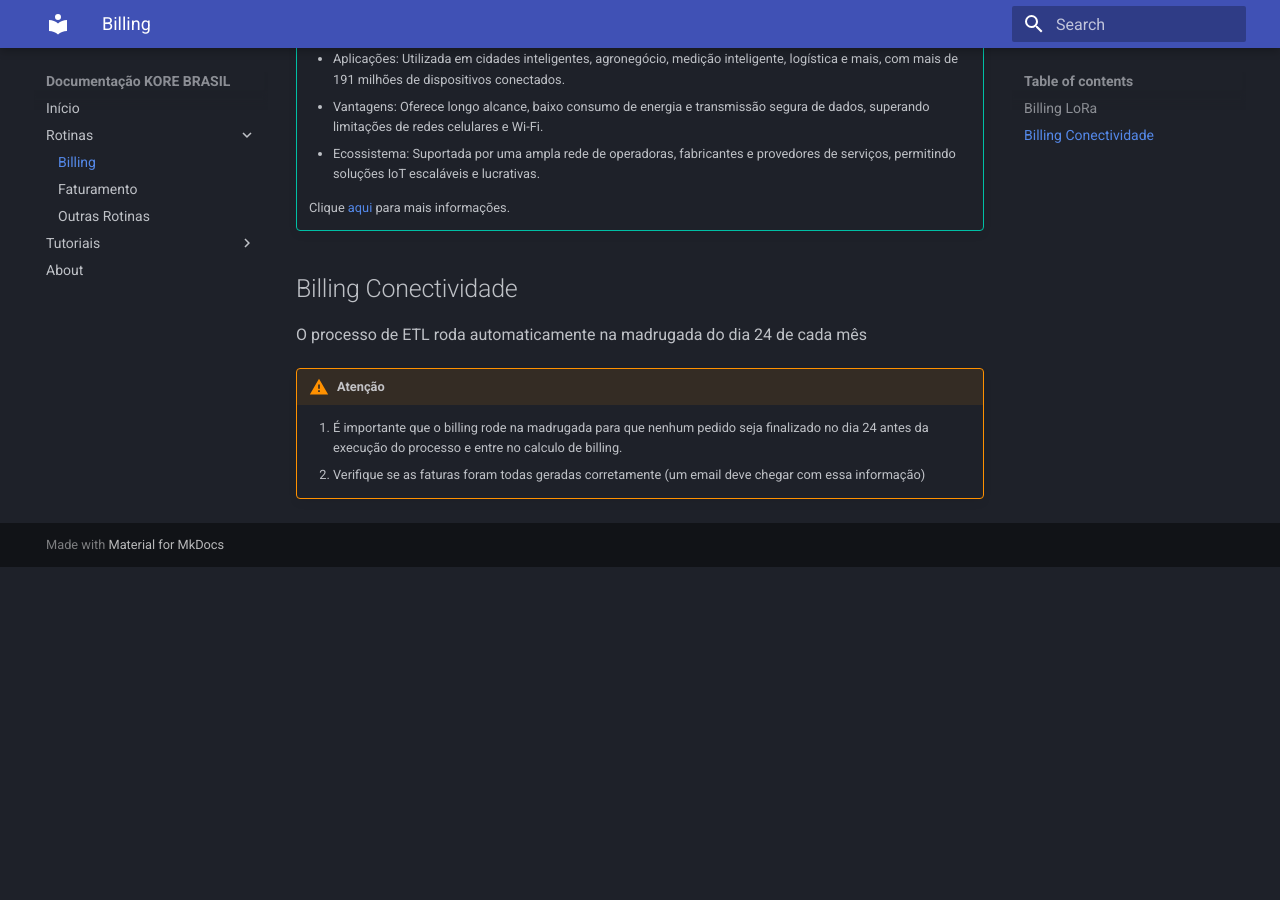
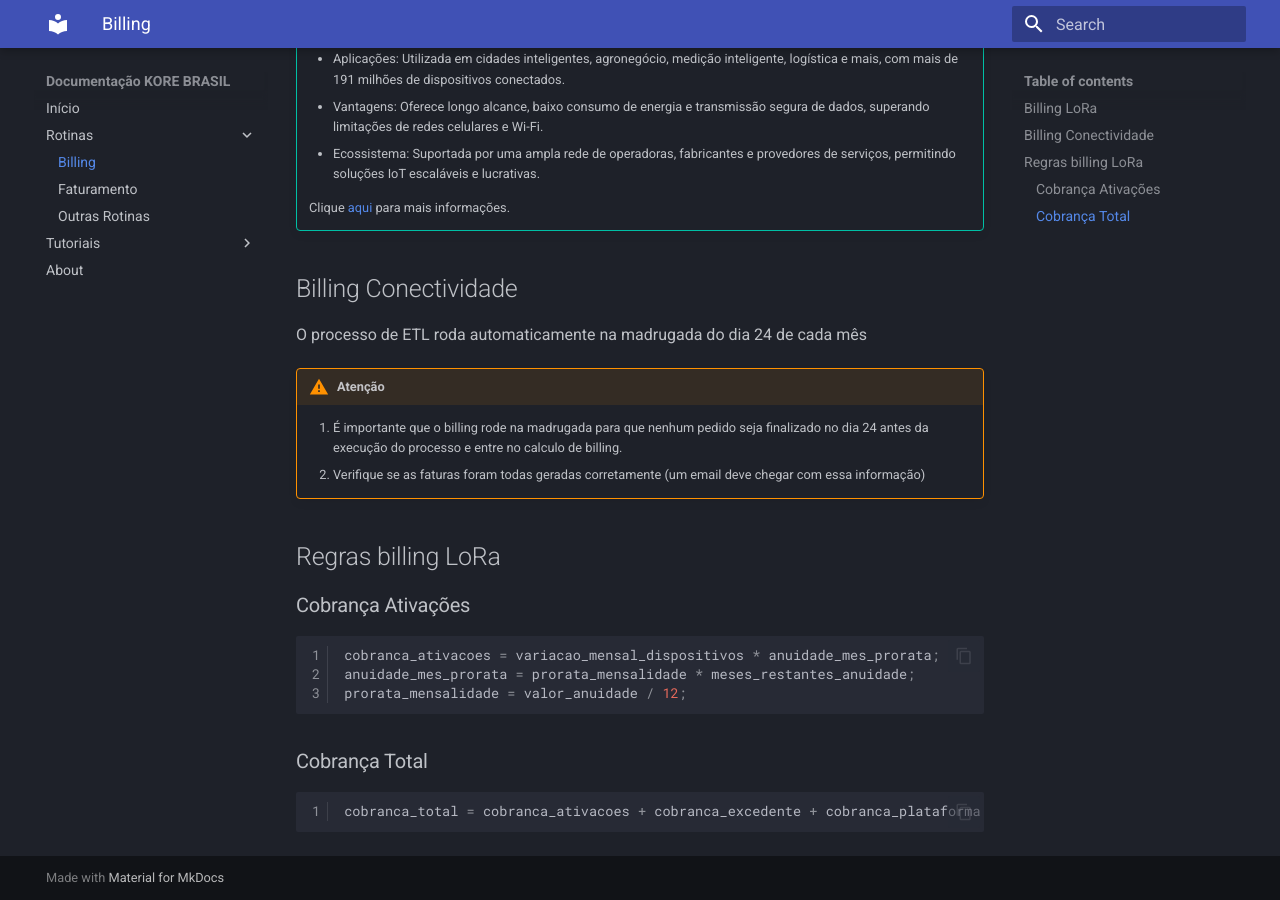
Before and after one commit to birtholive/mkdocs, an MkDocs documentation site: the page built from docs/billing.md, in a window 1280 px wide and 900 px high, scrolled down 753 px. Built offline with MkDocs 1.6.1 and Material for MkDocs 9.7.7, drawn with Linux system fonts in a browser that asks for light colours; before the commit the page ends 1320 px from its top, so only the background shows below that.

```diff
--- a/docs/billing.md
+++ b/docs/billing.md
@@ -28,3 +28,16 @@ O processo de ETL roda automaticamente na madrugada do dia 24 de cada mês
 !!! warning "Atenção"
     1. É importante que o billing rode na madrugada para que nenhum pedido seja finalizado no dia 24 antes da execução do processo e entre no calculo de billing.
     2. Verifique se as faturas foram todas geradas corretamente (um email deve chegar com essa informação)
+
+## Regras billing LoRa
+### Cobrança Ativações
+~~~js
+cobranca_ativacoes = variacao_mensal_dispositivos * anuidade_mes_prorata;
+anuidade_mes_prorata = prorata_mensalidade * meses_restantes_anuidade;
+prorata_mensalidade = valor_anuidade / 12;
+~~~
+
+### Cobrança Total
+~~~js
+cobranca_total = cobranca_ativacoes + cobranca_excedente + cobranca_plataforma + lancamentos_cobranca - lancamentos_desconto;
+~~~
--- a/mkdocs.yml
+++ b/mkdocs.yml
@@ -12,6 +12,7 @@ nav:
     - SQL: mysql.md
     - MkDocs: mkdocs.md
     - GIT: git.md
+    - JavaScript: javascript.md
   - About: about.md
 
 theme:
```
Also changed, not shown: docs/docker.md (+6 -0 lines), docs/linux.md (+5 -0 lines), docs/mysql.md (+5 -0 lines), 1 other file.
